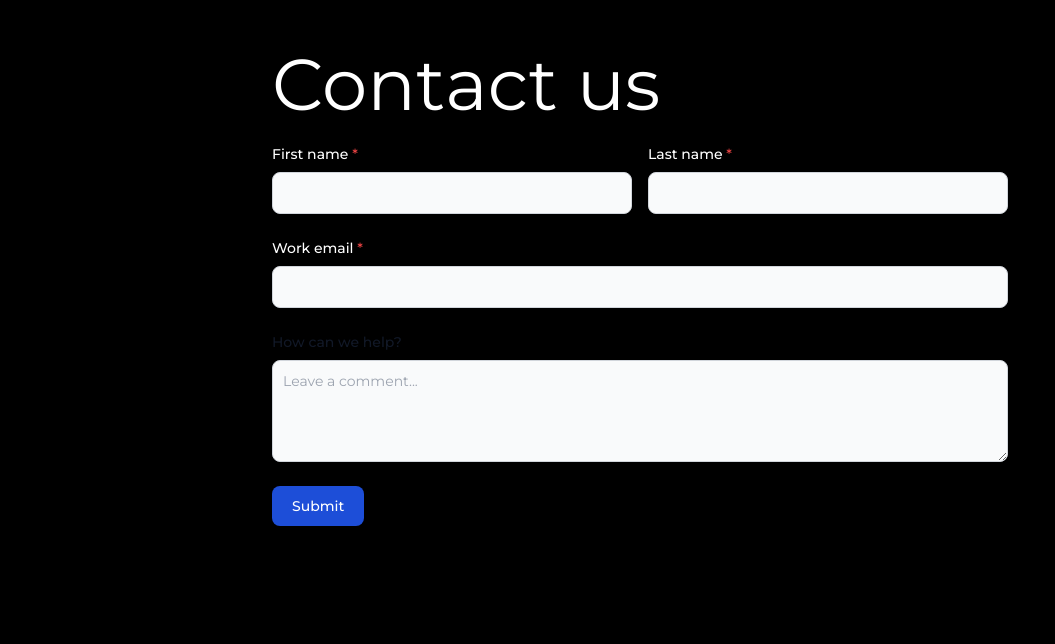
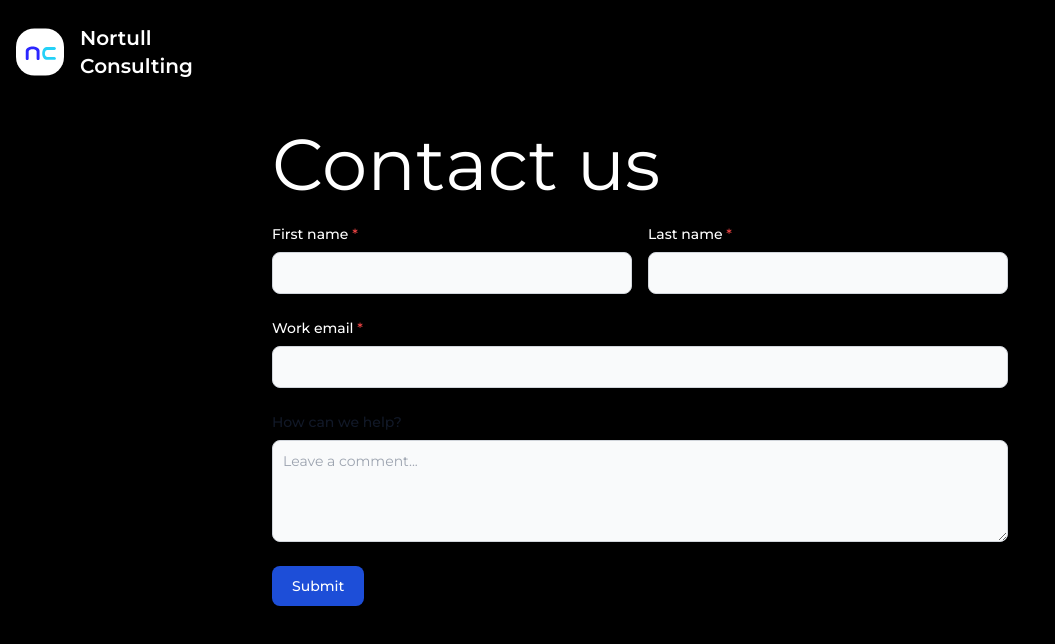
Before and after one commit to JoelChanZhiYang/NortullConsulting, a Next.js app: page /book in a window 1280 px wide. Shown: the top 644 px of the page, without its empty margins (0-1055 px from the left). Built offline with nearby package versions, Linux system fonts and the light colour scheme.

Commit message:
Simple change

```diff
--- a/pages/book.tsx
+++ b/pages/book.tsx
@@ -1,5 +1,6 @@
 import { NextSeo } from "next-seo";
 import { CenterColumn } from "../components/layout/CenterColumn";
+import { NavBar } from "../components/NavBar";
 
 export default function Book() {
   return (
@@ -9,9 +10,10 @@ export default function Book() {
         description="Book an appointment with Nortull Consulting"
       />
       <div>
+        <NavBar />
         <CenterColumn>
           <form
-            className="px-4 py-12"
+            className="px-4 py-32"
             name="contact"
             method="POST"
             data-netlify="true"
```
